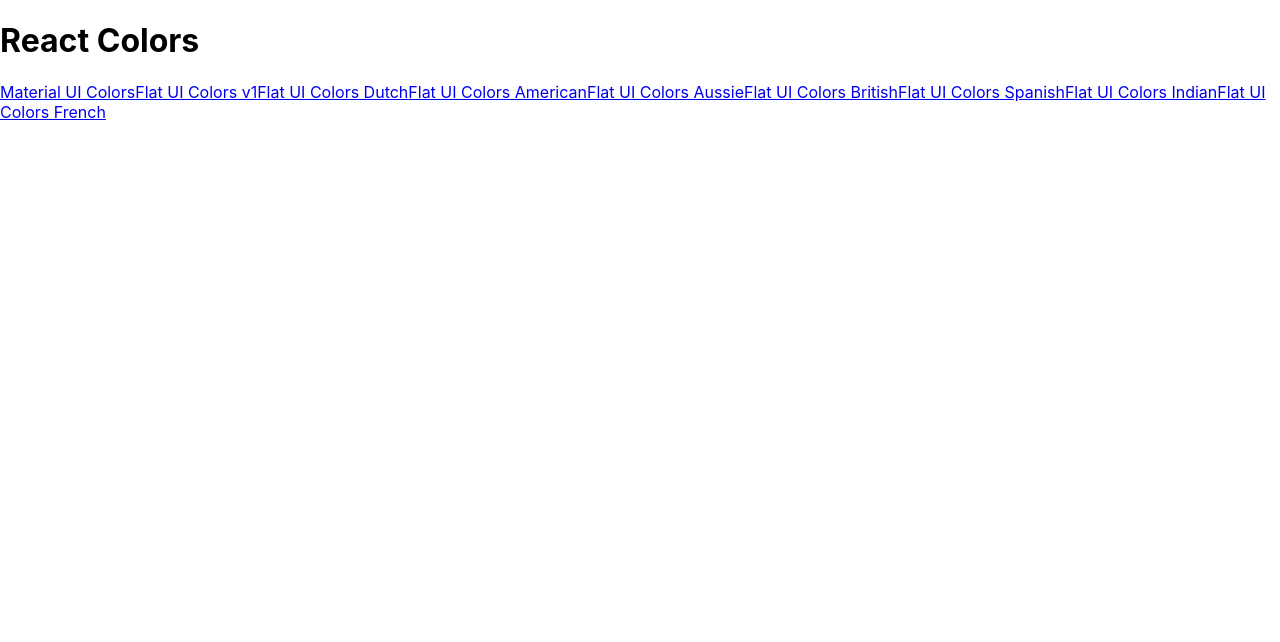
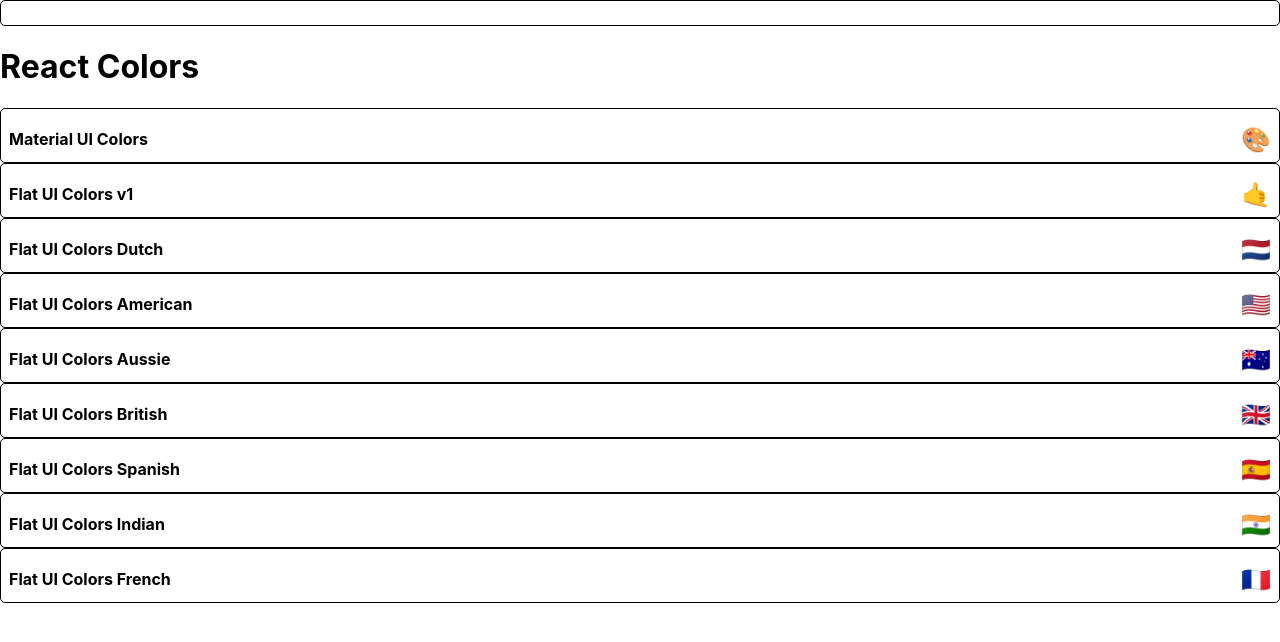
Before and after one commit to dmjusto/colorPaletteApp, a React (Create React App) app: page / in a window 1280 px wide. Shown: the top 642 px of the page. Built offline with nearby package versions, Linux system fonts and the light colour scheme.

Commit message:
start styling miniPalette

```diff
--- a/package.json
+++ b/package.json
@@ -5,6 +5,7 @@
   "dependencies": {
     "@material-ui/core": "^4.10.2",
     "@material-ui/icons": "^4.9.1",
+    "@material-ui/styles": "^4.10.0",
     "@testing-library/jest-dom": "^4.2.4",
     "@testing-library/react": "^9.5.0",
     "@testing-library/user-event": "^7.2.1",
--- /dev/null
+++ b/src/miniPalette.jsx
@@ -0,0 +1,48 @@
+import React from 'react';
+import {withStyles} from '@material-ui/styles';
+
+const styles = {
+    root: {
+        backgroundColor: 'white',
+        border: '1px solid black',
+        borderRadius: '5px',
+        padding: '0.5rem',
+        position: 'relative',
+        overflow: 'hidden',
+        "&:hover": {
+            cursor: 'pointer'
+        }
+    },
+    colors: {
+        backgroundColor: 'grey'
+    },
+    title: {
+        display: 'flex',
+        justifyContent: 'space-between',
+        alignItems: 'center',
+        margin: '0',
+        color: 'black',
+        paddingTop: '0.5rem',
+        fontSize: '1rem',
+        position: 'relative'
+    },
+    emoji: {
+        marginLeft: '0.5rem',
+        fontSize: '1.5rem'
+    }
+}
+
+function MiniPalette(props){
+    const {classes, paletteName, emoji} = props;
+    return (
+        <div className={classes.root}>
+            <div className={classes.colors}>
+
+            </div>
+
+            <h5 className={classes.title}>{paletteName}<span className={classes.emoji}>{emoji}</span></h5>
+        </div>
+    )
+}
+
+export default withStyles(styles)(MiniPalette);
--- a/src/paletteList.jsx
+++ b/src/paletteList.jsx
@@ -1,14 +1,16 @@
 import React, { Component } from 'react';
-import {Link} from 'react-router-dom';
+import MiniPalette from './miniPalette';
+// import {Link} from 'react-router-dom';
 
 export default class paletteList extends Component {
     render() {
         const {palettes} = this.props;
         return (
             <div>
+                <MiniPalette/>
                 <h1>React Colors</h1>
                 {palettes.map(p => (
-                    <Link to={`/palette/${p.id}`}>{p.paletteName}</Link>
+                    <MiniPalette {...p}/>
                 ))}
             </div>
         )
```
